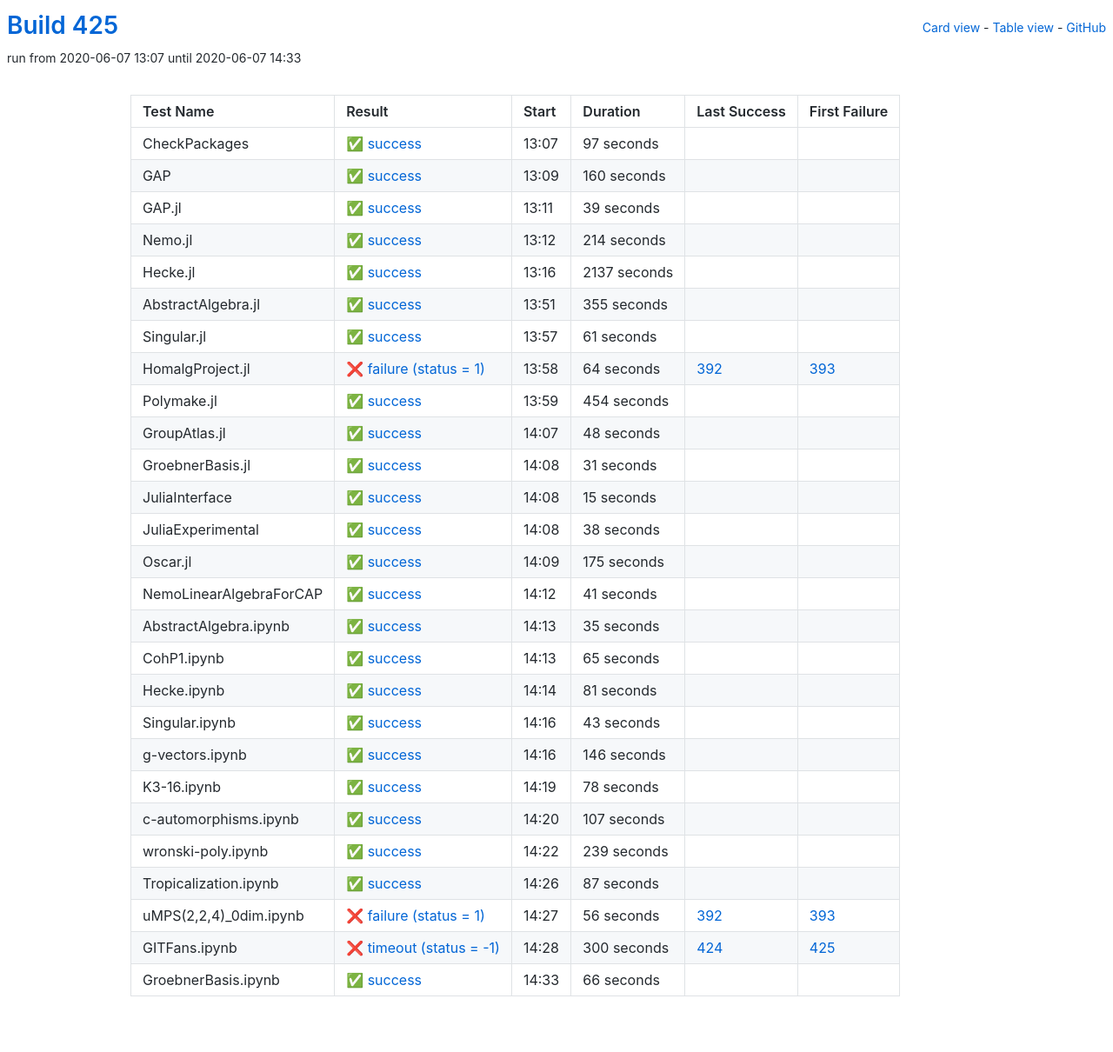
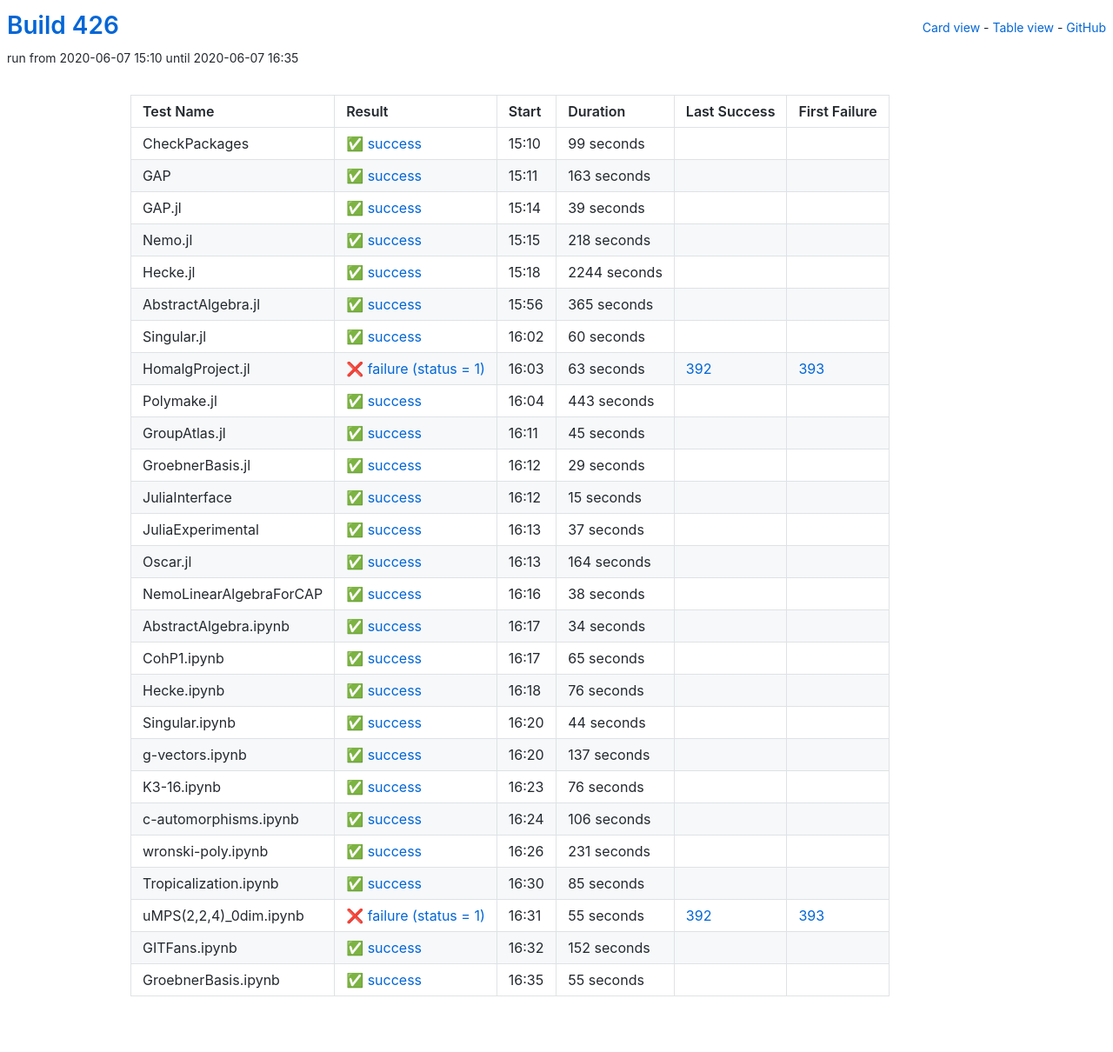
Before and after one commit to oscar-system/oscar-ci-status-1.4, a Jekyll site: the page built from table.html, in a window 1280 px wide. Shown: the whole page at 87% size. Built offline with Jekyll 4.4.1, drawn with Linux system fonts in a browser that asks for light colours.

Commit message:
Build 426

```diff
--- a/_data/ci.yml
+++ b/_data/ci.yml
@@ -1,29 +1,29 @@
-build: 425
-build_url: https://oscarci.mathematik.uni-kl.de/job/oscar-julia-1.4/425/
+build: 426
+build_url: https://oscarci.mathematik.uni-kl.de/job/oscar-julia-1.4/426/
 job: oscar-julia-1.4
 tests:
-- duration: 97
+- duration: 99
   exitcode: 0
   first_failure: false
   first_failure_url: null
   id: checkpackages
   last_success: false
   last_success_url: null
-  log: https://oscarci.mathematik.uni-kl.de/job/oscar-julia-1.4/425/artifact/logs/build-425/CheckPackages.log
+  log: https://oscarci.mathematik.uni-kl.de/job/oscar-julia-1.4/426/artifact/logs/build-426/CheckPackages.log
   name: CheckPackages
-  start: 2020-06-07 13:07
+  start: 2020-06-07 15:10
   status: success
   success: true
-- duration: 160
+- duration: 163
   exitcode: 0
   first_failure: false
   first_failure_url: null
   id: gap
   last_success: false
   last_success_url: null
-  log: https://oscarci.mathematik.uni-kl.de/job/oscar-julia-1.4/425/artifact/logs/build-425/GAP.log
+  log: https://oscarci.mathematik.uni-kl.de/job/oscar-julia-1.4/426/artifact/logs/build-426/GAP.log
   name: GAP
-  start: 2020-06-07 13:09
+  start: 2020-06-07 15:11
   status: success
   success: true
 - duration: 39
@@ -33,105 +33,105 @@ tests:
   id: gap-jl
   last_success: false
   last_success_url: null
-  log: https://oscarci.mathematik.uni-kl.de/job/oscar-julia-1.4/425/artifact/logs/build-425/GAP.jl.log
+  log: https://oscarci.mathematik.uni-kl.de/job/oscar-julia-1.4/426/artifact/logs/build-426/GAP.jl.log
   name: GAP.jl
-  start: 2020-06-07 13:11
+  start: 2020-06-07 15:14
   status: success
   success: true
-- duration: 214
+- duration: 218
   exitcode: 0
   first_failure: false
   first_failure_url: null
   id: nemo-jl
   last_success: false
   last_success_url: null
-  log: https://oscarci.mathematik.uni-kl.de/job/oscar-julia-1.4/425/artifact/logs/build-425/Nemo.jl.log
+  log: https://oscarci.mathematik.uni-kl.de/job/oscar-julia-1.4/426/artifact/logs/build-426/Nemo.jl.log
   name: Nemo.jl
-  start: 2020-06-07 13:12
+  start: 2020-06-07 15:15
   status: success
   success: true
-- duration: 2137
+- duration: 2244
   exitcode: 0
   first_failure: false
   first_failure_url: null
   id: hecke-jl
   last_success: false
   last_success_url: null
-  log: https://oscarci.mathematik.uni-kl.de/job/oscar-julia-1.4/425/artifact/logs/build-425/Hecke.jl.log
+  log: https://oscarci.mathematik.uni-kl.de/job/oscar-julia-1.4/426/artifact/logs/build-426/Hecke.jl.log
   name: Hecke.jl
-  start: 2020-06-07 13:16
+  start: 2020-06-07 15:18
   status: success
   success: true
-- duration: 355
+- duration: 365
   exitcode: 0
   first_failure: false
   first_failure_url: null
   id: abstractalgebra-jl
   last_success: false
   last_success_url: null
-  log: https://oscarci.mathematik.uni-kl.de/job/oscar-julia-1.4/425/artifact/logs/build-425/AbstractAlgebra.jl.log
+  log: https://oscarci.mathematik.uni-kl.de/job/oscar-julia-1.4/426/artifact/logs/build-426/AbstractAlgebra.jl.log
   name: AbstractAlgebra.jl
-  start: 2020-06-07 13:51
+  start: 2020-06-07 15:56
   status: success
   success: true
-- duration: 61
+- duration: 60
   exitcode: 0
   first_failure: false
   first_failure_url: null
   id: singular-jl
   last_success: false
   last_success_url: null
-  log: https://oscarci.mathematik.uni-kl.de/job/oscar-julia-1.4/425/artifact/logs/build-425/Singular.jl.log
+  log: https://oscarci.mathematik.uni-kl.de/job/oscar-julia-1.4/426/artifact/logs/build-426/Singular.jl.log
   name: Singular.jl
-  start: 2020-06-07 13:57
+  start: 2020-06-07 16:02
   status: success
   success: true
-- duration: 64
+- duration: 63
   exitcode: 1
   first_failure: 393
   first_failure_url: https://oscarci.mathematik.uni-kl.de/job/oscar-julia-1.4/393/
   id: homalgproject-jl
   last_success: 392
   last_success_url: https://oscarci.mathematik.uni-kl.de/job/oscar-julia-1.4/392/
-  log: https://oscarci.mathematik.uni-kl.de/job/oscar-julia-1.4/425/artifact/logs/build-425/HomalgProject.jl.log
+  log: https://oscarci.mathematik.uni-kl.de/job/oscar-julia-1.4/426/artifact/logs/build-426/HomalgProject.jl.log
   name: HomalgProject.jl
-  start: 2020-06-07 13:58
+  start: 2020-06-07 16:03
   status: failure
   success: false
-- duration: 454
+- duration: 443
   exitcode: 0
   first_failure: false
   first_failure_url: null
   id: polymake-jl
   last_success: false
   last_success_url: null
-  log: https://oscarci.mathematik.uni-kl.de/job/oscar-julia-1.4/425/artifact/logs/build-425/Polymake.jl.log
+  log: https://oscarci.mathematik.uni-kl.de/job/oscar-julia-1.4/426/artifact/logs/build-426/Polymake.jl.log
   name: Polymake.jl
-  start: 2020-06-07 13:59
+  start: 2020-06-07 16:04
   status: success
   success: true
-- duration: 48
+- duration: 45
   exitcode: 0
   first_failure: false
   first_failure_url: null
   id: groupatlas-jl
   last_success: false
   last_success_url: null
-  log: https://oscarci.mathematik.uni-kl.de/job/oscar-julia-1.4/425/artifact/logs/build-425/GroupAtlas.jl.log
+  log: https://oscarci.mathematik.uni-kl.de/job/oscar-julia-1.4/426/artifact/logs/build-426/GroupAtlas.jl.log
   name: GroupAtlas.jl
-  start: 2020-06-07 14:07
+  start: 2020-06-07 16:11
   status: success
   success: true
-- duration: 31
+- duration: 29
   exitcode: 0
   first_failure: false
   first_failure_url: null
   id: groebnerbasis-jl
   last_success: false
   last_success_url: null
-  log: https://oscarci.mathematik.uni-kl.de/job/oscar-julia-1.4/425/artifact/logs/build-425/GroebnerBasis.jl.log
+  log: https://oscarci.mathematik.uni-kl.de/job/oscar-julia-1.4/426/artifact/logs/build-426/GroebnerBasis.jl.log
   name: GroebnerBasis.jl
-  start: 2020-06-07 14:08
+  start: 2020-06-07 16:12
   status: success
   success: true
 - duration: 15
@@ -141,57 +141,57 @@ tests:
   id: juliainterface
   last_success: false
   last_success_url: null
-  log: https://oscarci.mathematik.uni-kl.de/job/oscar-julia-1.4/425/artifact/logs/build-425/JuliaInterface.log
+  log: https://oscarci.mathematik.uni-kl.de/job/oscar-julia-1.4/426/artifact/logs/build-426/JuliaInterface.log
   name: JuliaInterface
-  start: 2020-06-07 14:08
+  start: 2020-06-07 16:12
+  status: success
+  success: true
+- duration: 37
+  exitcode: 0
+  first_failure: false
+  first_failure_url: null
+  id: juliaexperimental
+  last_success: false
+  last_success_url: null
+  log: https://oscarci.mathematik.uni-kl.de/job/oscar-julia-1.4/426/artifact/logs/build-426/JuliaExperimental.log
+  name: JuliaExperimental
+  start: 2020-06-07 16:13
+  status: success
+  success: true
+- duration: 164
+  exitcode: 0
+  first_failure: false
+  first_failure_url: null
+  id: oscar-jl
+  last_success: false
+  last_success_url: null
+  log: https://oscarci.mathematik.uni-kl.de/job/oscar-julia-1.4/426/artifact/logs/build-426/Oscar.jl.log
+  name: Oscar.jl
+  start: 2020-06-07 16:13
   status: success
   success: true
 - duration: 38
   exitcode: 0
   first_failure: false
   first_failure_url: null
-  id: juliaexperimental
-  last_success: false
-  last_success_url: null
-  log: https://oscarci.mathematik.uni-kl.de/job/oscar-julia-1.4/425/artifact/logs/build-425/JuliaExperimental.log
-  name: JuliaExperimental
-  start: 2020-06-07 14:08
-  status: success
-  success: true
-- duration: 175
-  exitcode: 0
-  first_failure: false
-  first_failure_url: null
-  id: oscar-jl
-  last_success: false
-  last_success_url: null
-  log: https://oscarci.mathematik.uni-kl.de/job/oscar-julia-1.4/425/artifact/logs/build-425/Oscar.jl.log
-  name: Oscar.jl
-  start: 2020-06-07 14:09
-  status: success
-  success: true
-- duration: 41
-  exitcode: 0
-  first_failure: false
-  first_failure_url: null
   id: nemolinearalgebraforcap
   last_success: false
   last_success_url: null
-  log: https://oscarci.mathematik.uni-kl.de/job/oscar-julia-1.4/425/artifact/logs/build-425/NemoLinearAlgebraForCAP.log
+  log: https://oscarci.mathematik.uni-kl.de/job/oscar-julia-1.4/426/artifact/logs/build-426/NemoLinearAlgebraForCAP.log
   name: NemoLinearAlgebraForCAP
-  start: 2020-06-07 14:12
+  start: 2020-06-07 16:16
   status: success
   success: true
-- duration: 35
+- duration: 34
   exitcode: 0
   first_failure: false
   first_failure_url: null
   id: abstractalgebra-ipynb
   last_success: false
   last_success_url: null
-  log: https://oscarci.mathematik.uni-kl.de/job/oscar-julia-1.4/425/artifact/logs/build-425/AbstractAlgebra.ipynb.log
+  log: https://oscarci.mathematik.uni-kl.de/job/oscar-julia-1.4/426/artifact/logs/build-426/AbstractAlgebra.ipynb.log
   name: AbstractAlgebra.ipynb
-  start: 2020-06-07 14:13
+  start: 2020-06-07 16:17
   status: success
   success: true
 - duration: 65
@@ -201,128 +201,128 @@ tests:
   id: cohp1-ipynb
   last_success: false
   last_success_url: null
-  log: https://oscarci.mathematik.uni-kl.de/job/oscar-julia-1.4/425/artifact/logs/build-425/CohP1.ipynb.log
+  log: https://oscarci.mathematik.uni-kl.de/job/oscar-julia-1.4/426/artifact/logs/build-426/CohP1.ipynb.log
   name: CohP1.ipynb
-  start: 2020-06-07 14:13
+  start: 2020-06-07 16:17
   status: success
   success: true
-- duration: 81
+- duration: 76
   exitcode: 0
   first_failure: false
   first_failure_url: null
   id: hecke-ipynb
   last_success: false
   last_success_url: null
-  log: https://oscarci.mathematik.uni-kl.de/job/oscar-julia-1.4/425/artifact/logs/build-425/Hecke.ipynb.log
+  log: https://oscarci.mathematik.uni-kl.de/job/oscar-julia-1.4/426/artifact/logs/build-426/Hecke.ipynb.log
   name: Hecke.ipynb
-  start: 2020-06-07 14:14
+  start: 2020-06-07 16:18
   status: success
   success: true
-- duration: 43
+- duration: 44
   exitcode: 0
   first_failure: false
   first_failure_url: null
   id: singular-ipynb
   last_success: false
   last_success_url: null
-  log: https://oscarci.mathematik.uni-kl.de/job/oscar-julia-1.4/425/artifact/logs/build-425/Singular.ipynb.log
+  log: https://oscarci.mathematik.uni-kl.de/job/oscar-julia-1.4/426/artifact/logs/build-426/Singular.ipynb.log
   name: Singular.ipynb
-  start: 2020-06-07 14:16
+  start: 2020-06-07 16:20
   status: success
   success: true
-- duration: 146
+- duration: 137
   exitcode: 0
   first_failure: false
   first_failure_url: null
   id: g-vectors-ipynb
   last_success: false
   last_success_url: null
-  log: https://oscarci.mathematik.uni-kl.de/job/oscar-julia-1.4/425/artifact/logs/build-425/g-vectors.ipynb.log
+  log: https://oscarci.mathematik.uni-kl.de/job/oscar-julia-1.4/426/artifact/logs/build-426/g-vectors.ipynb.log
   name: g-vectors.ipynb
-  start: 2020-06-07 14:16
+  start: 2020-06-07 16:20
   status: success
   success: true
-- duration: 78
+- duration: 76
   exitcode: 0
   first_failure: false
   first_failure_url: null
   id: k3-16-ipynb
   last_success: false
   last_success_url: null
-  log: https://oscarci.mathematik.uni-kl.de/job/oscar-julia-1.4/425/artifact/logs/build-425/K3-16.ipynb.log
+  log: https://oscarci.mathematik.uni-kl.de/job/oscar-julia-1.4/426/artifact/logs/build-426/K3-16.ipynb.log
   name: K3-16.ipynb
-  start: 2020-06-07 14:19
+  start: 2020-06-07 16:23
   status: success
   success: true
-- duration: 107
+- duration: 106
   exitcode: 0
   first_failure: false
   first_failure_url: null
   id: c-automorphisms-ipynb
   last_success: false
   last_success_url: null
-  log: https://oscarci.mathematik.uni-kl.de/job/oscar-julia-1.4/425/artifact/logs/build-425/c-automorphisms.ipynb.log
+  log: https://oscarci.mathematik.uni-kl.de/job/oscar-julia-1.4/426/artifact/logs/build-426/c-automorphisms.ipynb.log
   name: c-automorphisms.ipynb
-  start: 2020-06-07 14:20
+  start: 2020-06-07 16:24
   status: success
   success: true
-- duration: 239
+- duration: 231
   exitcode: 0
   first_failure: false
   first_failure_url: null
   id: wronski-poly-ipynb
   last_success: false
   last_success_url: null
-  log: https://oscarci.mathematik.uni-kl.de/job/oscar-julia-1.4/425/artifact/logs/build-425/wronski-poly.ipynb.log
+  log: https://oscarci.mathematik.uni-kl.de/job/oscar-julia-1.4/426/artifact/logs/build-426/wronski-poly.ipynb.log
   name: wronski-poly.ipynb
-  start: 2020-06-07 14:22
+  start: 2020-06-07 16:26
   status: success
   success: true
-- duration: 87
+- duration: 85
   exitcode: 0
   first_failure: false
   first_failure_url: null
   id: tropicalization-ipynb
   last_success: false
   last_success_url: null
-  log: https://oscarci.mathematik.uni-kl.de/job/oscar-julia-1.4/425/artifact/logs/build-425/Tropicalization.ipynb.log
+  log: https://oscarci.mathematik.uni-kl.de/job/oscar-julia-1.4/426/artifact/logs/build-426/Tropicalization.ipynb.log
   name: Tropicalization.ipynb
-  start: 2020-06-07 14:26
+  start: 2020-06-07 16:30
   status: success
   success: true
-- duration: 56
+- duration: 55
   exitcode: 1
   first_failure: 393
   first_failure_url: https://oscarci.mathematik.uni-kl.de/job/oscar-julia-1.4/393/
   id: umps-2-2-4-0dim-ipynb
   last_success: 392
   last_success_url: https://oscarci.mathematik.uni-kl.de/job/oscar-julia-1.4/392/
-  log: https://oscarci.mathematik.uni-kl.de/job/oscar-julia-1.4/425/artifact/logs/build-425/uMPS-2-2-4-_0dim.ipynb.log
+  log: https://oscarci.mathematik.uni-kl.de/job/oscar-julia-1.4/426/artifact/logs/build-426/uMPS-2-2-4-_0dim.ipynb.log
   name: uMPS(2,2,4)_0dim.ipynb
-  start: 2020-06-07 14:27
+  start: 2020-06-07 16:31
   status: failure
   success: false
-- duration: 300
-  exitcode: -1
-  first_failure: 425
-  first_failure_url: https://oscarci.mathematik.uni-kl.de/job/oscar-julia-1.4/425/
+- duration: 152
+  exitcode: 0
+  first_failure: false
+  first_failure_url: null
   id: gitfans-ipynb
-  last_success: 424
-  last_success_url: https://oscarci.mathematik.uni-kl.de/job/oscar-julia-1.4/424/
-  log: https://oscarci.mathematik.uni-kl.de/job/oscar-julia-1.4/425/artifact/logs/build-425/GITFans.ipynb.log
+  last_success: false
+  last_success_url: null
+  log: https://oscarci.mathematik.uni-kl.de/job/oscar-julia-1.4/426/artifact/logs/build-426/GITFans.ipynb.log
   name: GITFans.ipynb
-  start: 2020-06-07 14:28
-  status: timeout
-  success: false
-- duration: 66
+  start: 2020-06-07 16:32
+  status: success
+  success: true
+- duration: 55
   exitcode: 0
   first_failure: false
   first_failure_url: null
   id: groebnerbasis-ipynb
   last_success: false
   last_success_url: null
-  log: https://oscarci.mathematik.uni-kl.de/job/oscar-julia-1.4/425/artifact/logs/build-425/GroebnerBasis.ipynb.log
+  log: https://oscarci.mathematik.uni-kl.de/job/oscar-julia-1.4/426/artifact/logs/build-426/GroebnerBasis.ipynb.log
   name: GroebnerBasis.ipynb
-  start: 2020-06-07 14:33
+  start: 2020-06-07 16:35
   status: success
   success: true
```
Also changed, not shown: README.md.
